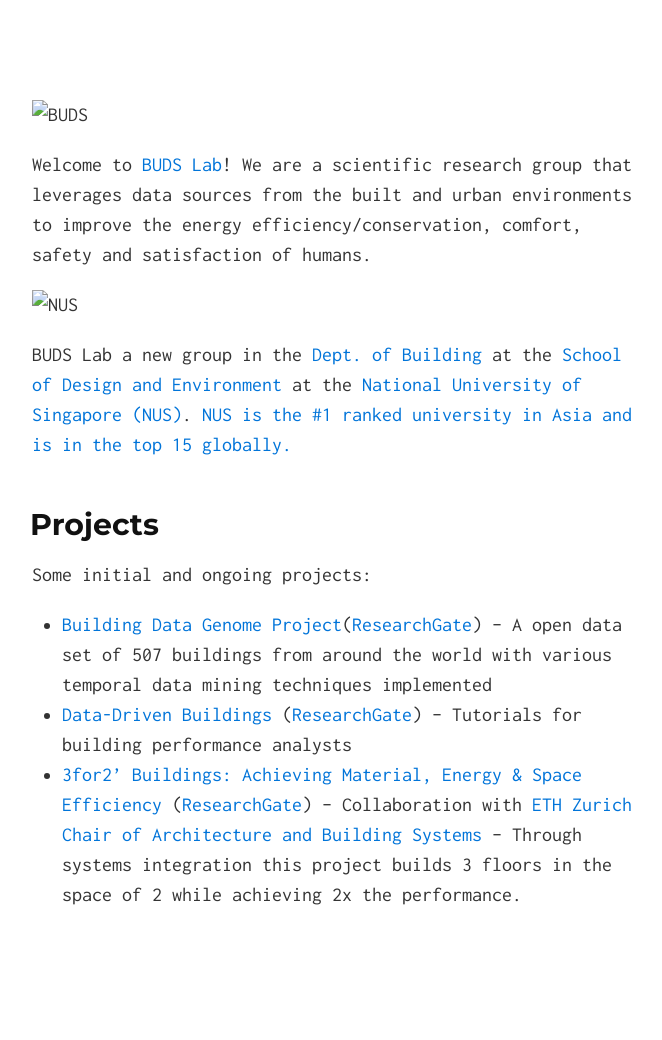
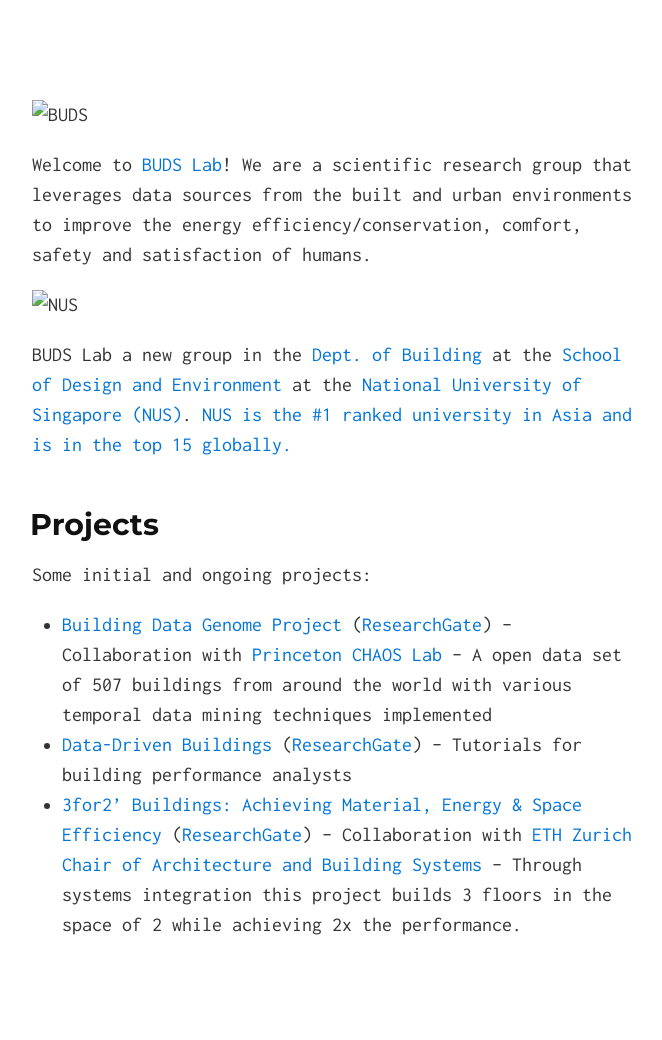
Before and after one commit to buds-lab/buds-lab.github.io, a Jekyll site: the page built from index.md, in a window 1280 px wide. Shown: the whole page, without its empty margins (308-970 px from the left). Built offline with Jekyll 4.4.1, drawn with Linux system fonts in a browser that asks for light colours; before the commit the page ends 1010 px from its top, so only the background shows below that.

Commit message:
added chaos lab affiliation

```diff
--- a/index.md
+++ b/index.md
@@ -14,7 +14,7 @@ BUDS Lab a new group in the [Dept. of Building](http://www.bdg.nus.edu.sg/){:tar
 
 Some initial and ongoing projects:
 
-* [Building Data Genome Project](https://github.com/buds-lab/the-building-data-genome){:target="_blank"}([ResearchGate](https://www.researchgate.net/project/Building-Data-Genome-Project){:target="_blank"}) -- A open data set of 507 buildings from around the world with various temporal data mining techniques implemented
+* [Building Data Genome Project](https://github.com/buds-lab/the-building-data-genome){:target="_blank"} ([ResearchGate](https://www.researchgate.net/project/Building-Data-Genome-Project){:target="_blank"}) -- Collaboration with [Princeton CHAOS Lab](https://chaos.princeton.edu/){:target="_blank"} -- A open data set of 507 buildings from around the world with various temporal data mining techniques implemented
 * [Data-Driven Buildings](http://www.datadrivenbuilding.org/){:target="_blank"} ([ResearchGate](https://www.researchgate.net/project/Data-Driven-Buildings){:target="_blank"}) -- Tutorials for building performance analysts
 * [3for2' Buildings: Achieving Material, Energy & Space Efficiency](http://www.systems.arch.ethz.ch/research/3for2-beyond-efficiency.html){:target="_blank"} ([ResearchGate](https://www.researchgate.net/project/3for2-Buildings-Achieving-Material-Energy-Space-Efficiency){:target="_blank"}) -- Collaboration with [ETH Zurich Chair of Architecture and Building Systems](http://www.systems.arch.ethz.ch/){:target="_blank"} -- Through systems integration this project builds 3 floors in the space of 2 while achieving 2x the performance.
 
```
